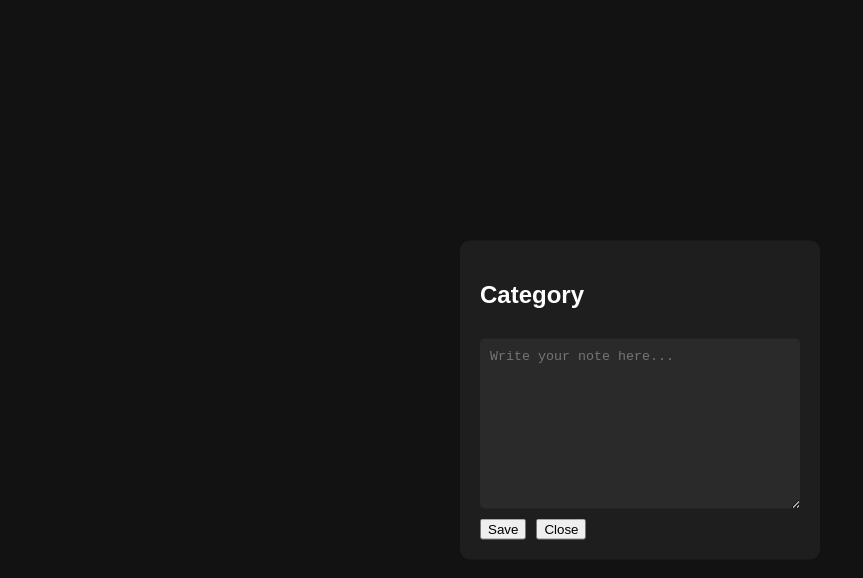
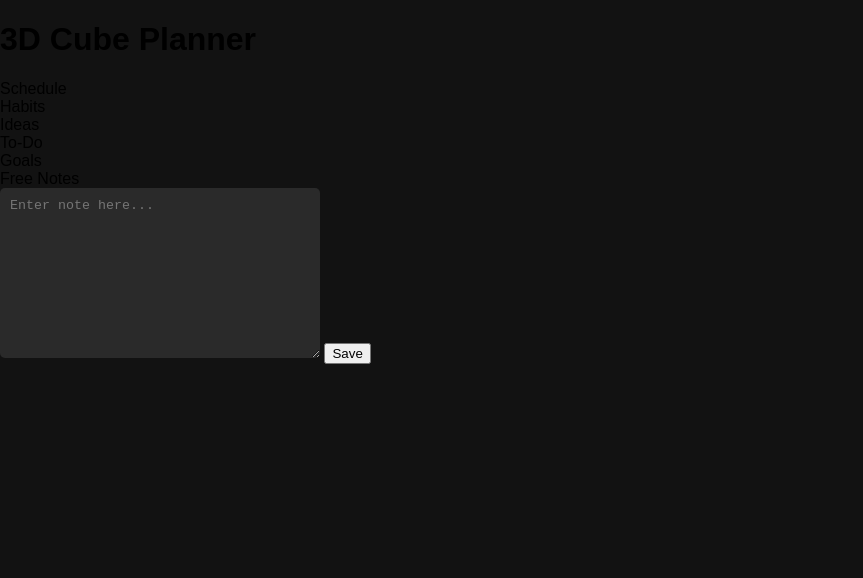
Before and after one commit to newrun20081002-cell/The-Cube-Planner, a plain HTML site: page index.html in a window 1280 px wide. Shown: the whole page, without its empty margins (0-863 px from the left). Drawn offline with nearby package versions, Linux system fonts and the light colour scheme.

Commit message:
Update index.html

```diff
--- a/index.html
+++ b/index.html
@@ -1,26 +1,31 @@
 <!DOCTYPE html>
 <html lang="en">
 <head>
-  <meta charset="UTF-8">
-  <meta name="viewport" content="width=device-width, initial-scale=1.0">
-  <title>3D Cube Planner</title>
-  <link rel="stylesheet" href="style.css">
+    <meta charset="UTF-8">
+    <title>3D Cube Planner</title>
+    <link rel="stylesheet" href="style.css">
 </head>
 <body>
-  <div id="cube-container"></div>
+    <h1>3D Cube Planner</h1>
 
-  <!-- Note Modal -->
-  <div id="modal" class="hidden">
-    <h2 id="modal-title">Category</h2>
-    <textarea id="note" placeholder="Write your note here..."></textarea>
-    <div class="buttons">
-      <button id="save">Save</button>
-      <button id="close">Close</button>
+    <!-- 큐브 컨테이너 -->
+    <div id="cube-container">
+        <div id="cube">
+            <div class="face" id="face-1">Schedule</div>
+            <div class="face" id="face-2">Habits</div>
+            <div class="face" id="face-3">Ideas</div>
+            <div class="face" id="face-4">To-Do</div>
+            <div class="face" id="face-5">Goals</div>
+            <div class="face" id="face-6">Free Notes</div>
+        </div>
     </div>
-  </div>
 
-  <!-- Three.js CDN -->
-  <script src="https://cdn.jsdelivr.net/npm/three@0.153.0/build/three.min.js"></script>
-  <script src="script.js"></script>
+    <!-- 입력창 -->
+    <div id="note-container">
+        <textarea id="note-text" placeholder="Enter note here..."></textarea>
+        <button id="save-button">Save</button>
+    </div>
+
+    <script src="script.js"></script>
 </body>
 </html>
```
